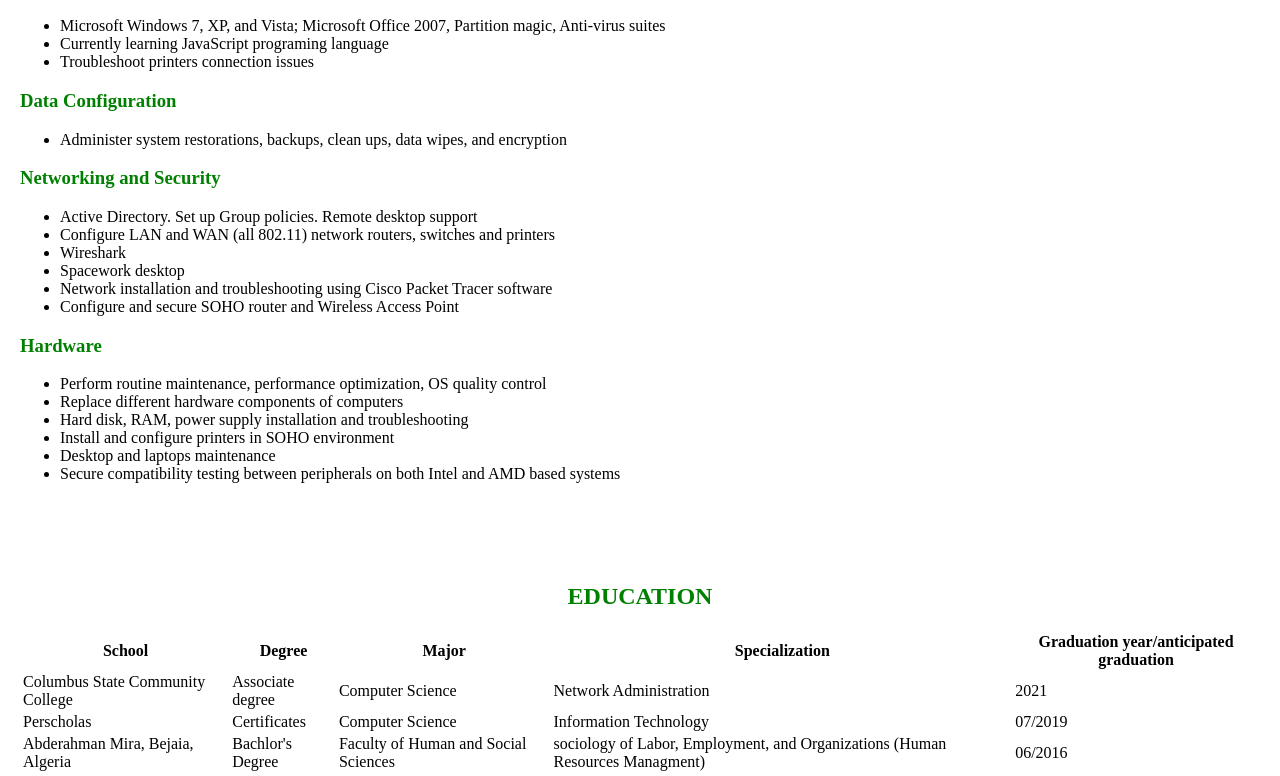
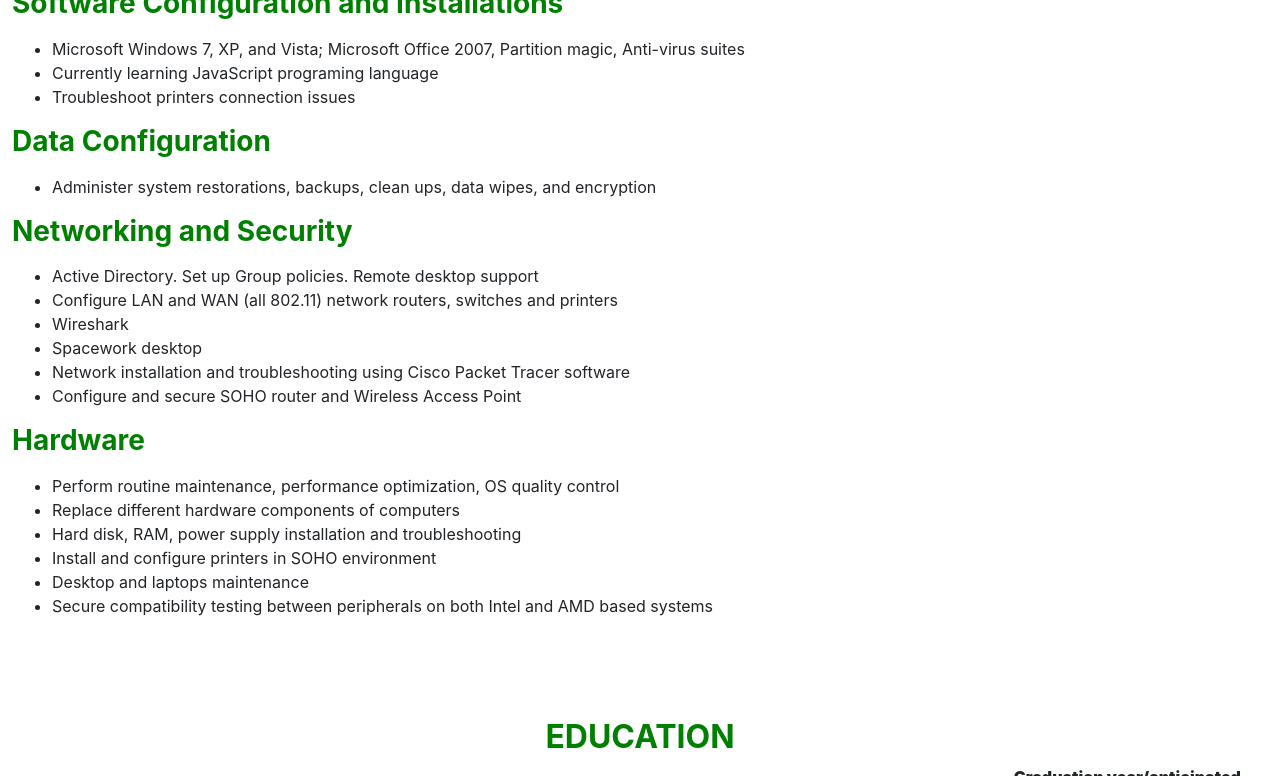
Before and after one commit to lmesroua/lmesroua.github.io, a plain HTML site: page index.html in a window 1280 px wide. Shown: the part 623-1399 px from the top of the page. Drawn offline with nearby package versions, Linux system fonts and the light colour scheme.

Commit message:
Update index.html

```diff
--- a/index.html
+++ b/index.html
@@ -3,6 +3,13 @@
    <head>
         <meta charset="utf-8">
         <Title="lmesroua.com">
+
+	<link rel="stylesheet" type="text/css" href="css/bootstrap.min.css">
+	<script src="https://code.jquery.com/jquery-3.4.1.min.js"></script>
+	<script src="js/bootstrap.min.js"></script>
+
+
+
 
    <style>
    	#cpu-image2{
@@ -118,6 +125,7 @@
 
 
  <body>
+
 
  	<img id="cpu-image" src="CPU.jpg"  height="150">
  	<img id="cpu-image2" src="CPU.jpg" height="150">
```
